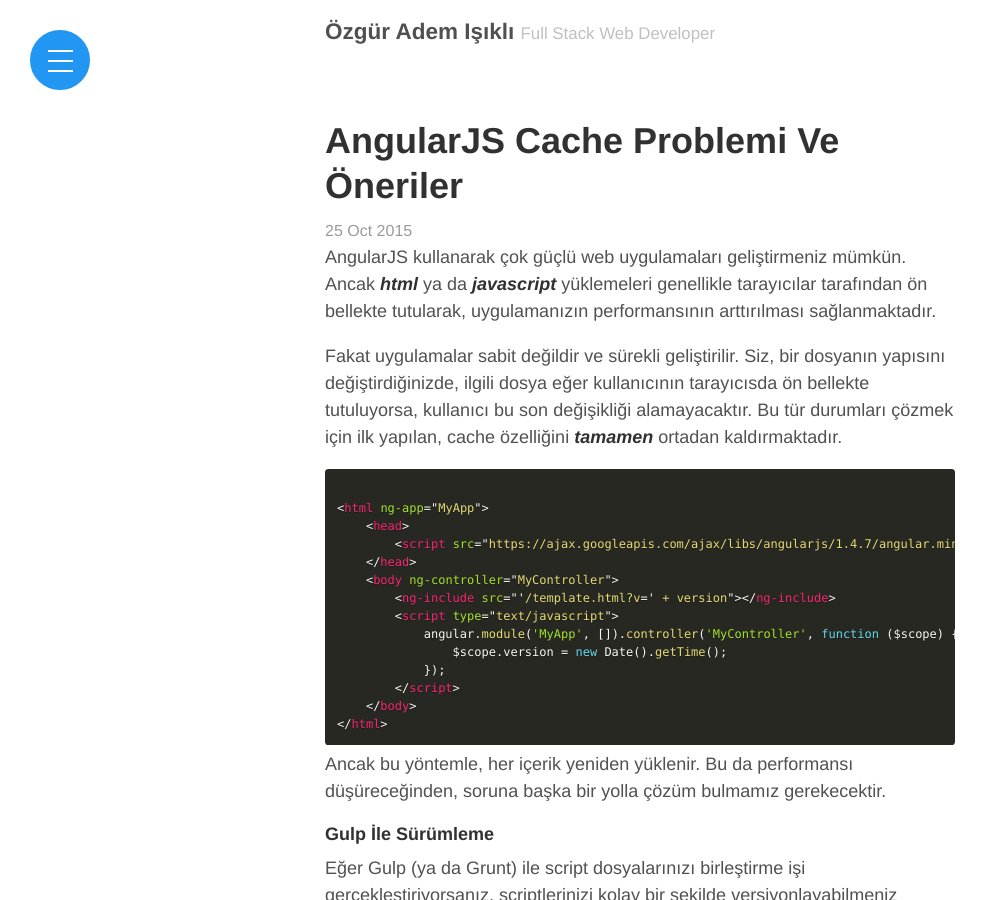
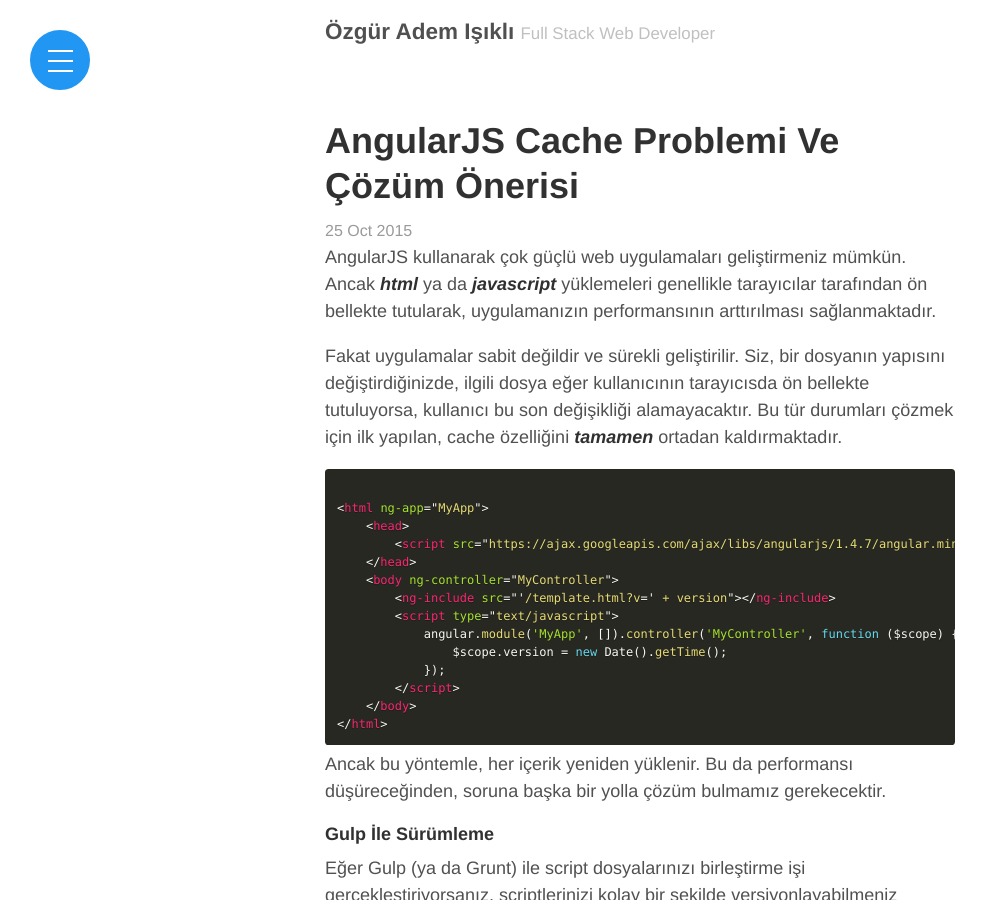
Before and after one commit to ozziest/ozziest.github.io, a Jekyll site: the page built from _posts/2015-10-25-angularjs-cache-problemi-ve-cozum-onerisi.md, in a window 1280 px wide and 900 px high. Shown: the whole window, without its empty margins (0-988 px from the left). Built offline with Jekyll 4.4.1, drawn with Linux system fonts in a browser that asks for light colours; comment, search, counter and statistics services are not loaded.

Commit message:
Name of the post was changed

```diff
--- a/_posts/2015-10-25-angularjs-cache-problemi-ve-oneriler.md
+++ b/_posts/2015-10-25-angularjs-cache-problemi-ve-cozum-onerisi.md
@@ -1,6 +1,6 @@
 ---
 layout: post
-title:  "AngularJS Cache Problemi Ve Öneriler"
+title:  "AngularJS Cache Problemi Ve Çözüm Önerisi"
 date:   2015-10-25 21:00
 categories: javascript
 tags: angularjs, cache, çözüm önerisi, cache sorunu
```
